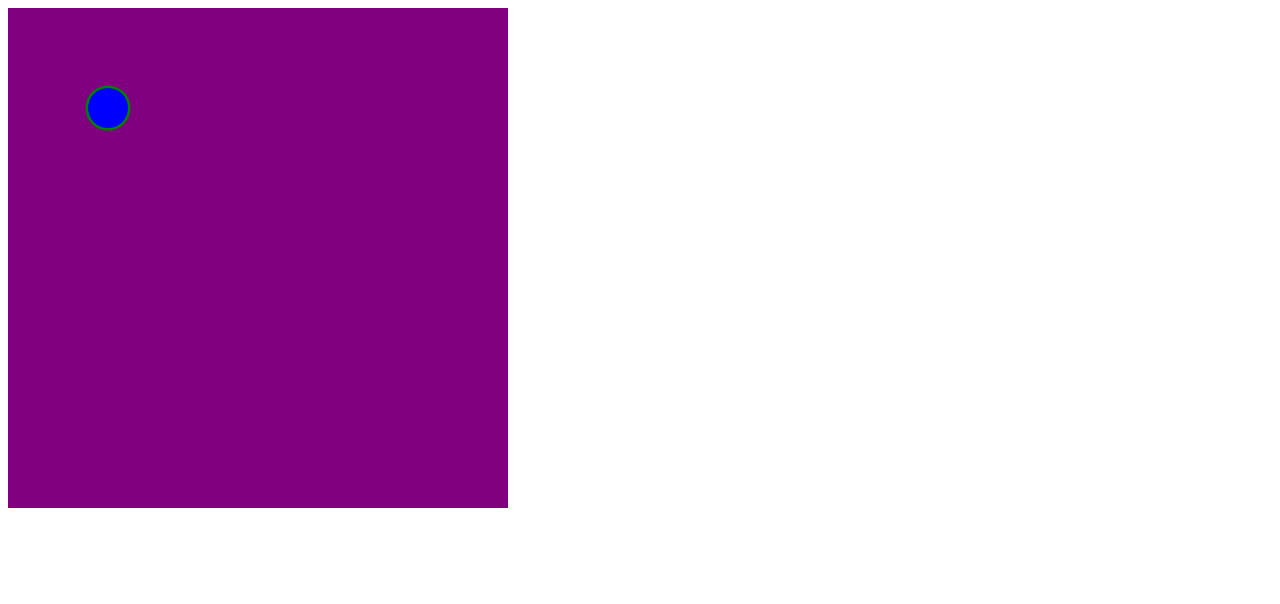
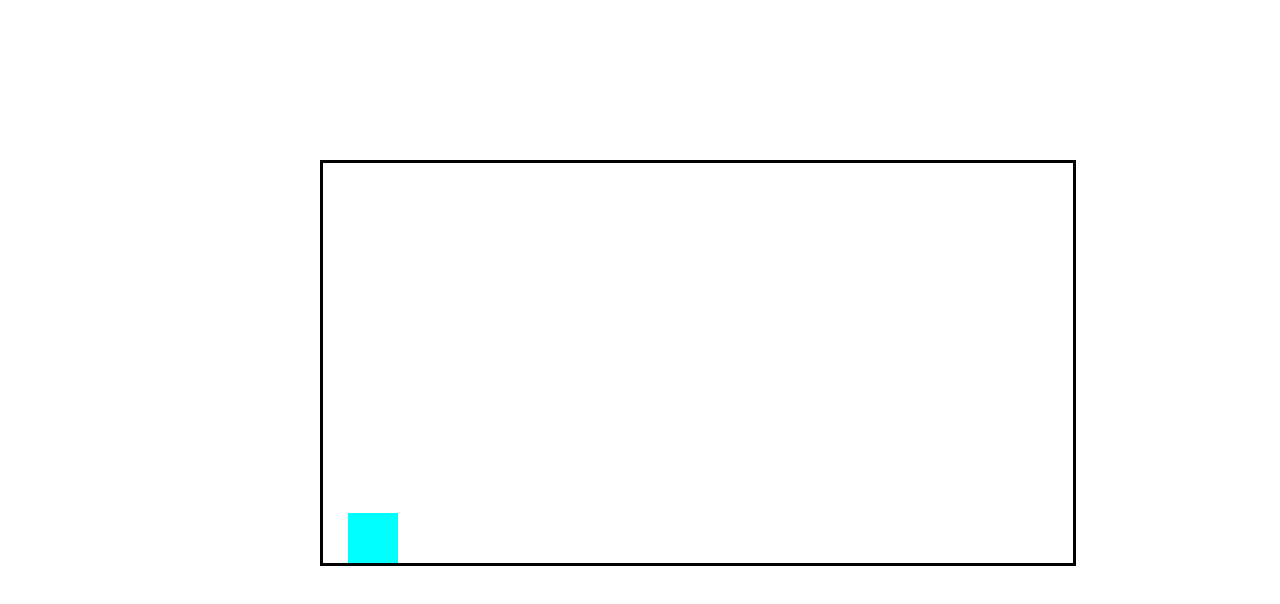
Before and after one commit to albert-d-chen/hokage, a website built with webpack: page index.html in a window 1280 px wide. Built offline with nearby package versions, Linux system fonts and the light colour scheme.

Commit message:
add jumping block

```diff
--- /dev/null
+++ b/assets/stylesheets/main.css
@@ -0,0 +1,6 @@
+#game-canvas{
+    position: absolute;
+    left: 25%;
+    top: 20%;
+    border: 3px solid black;
+}
--- a/index.html
+++ b/index.html
@@ -4,10 +4,11 @@
     <meta charset="UTF-8">
     <meta name="viewport" content="width=device-width, initial-scale=1.0">
     <title>Hokage</title>
-    <canvas id="mycanvas"></canvas>
-    <script type="application/javascript" src="practice.js"></script>
+
+    <link rel="stylesheet" type="text/css" href="./assets/stylesheets/main.css" />
+    <script type="application/javascript" src="./assets/bundle.js"></script>
 </head>
 <body>
-
+    <canvas id="game-canvas" height='400' width='750'></canvas>
 </body>
 </html>
--- /dev/null
+++ b/lib/game.js
@@ -0,0 +1,47 @@
+const Player = require('./player');
+
+class Game {
+  constructor(ctx, gameCanvas) {
+    this.ctx = ctx;
+    this.gameCanvas = gameCanvas;
+
+    this.player = new Player();
+
+    this.registerEvents();
+  }
+
+  play() {
+    console.log("play");
+    this.running = true;
+    this.animate();
+  }
+
+  start() {
+    this.player.draw(this.ctx);
+    //   requestAnimationFrame(this.update);
+  }
+
+  registerEvents() {
+    this.boundClickHandler = this.click.bind(this);
+    this.gameCanvas.addEventListener("mousedown", this.boundClickHandler);
+    document.addEventListener('keydown', () => {
+        this.player.jumping = true;
+    })
+  }
+
+  animate() {
+    this.player.animate(this.ctx);
+    if (this.running) {
+      requestAnimationFrame(this.animate.bind(this));
+    }
+  }
+
+  click(e) {
+    if (!this.running) {
+      this.play();
+    }
+  }
+
+}
+
+module.exports = Game;
--- a/lib/main.js
+++ b/lib/main.js
@@ -0,0 +1,15 @@
+const Player = require('./player.js')
+const Game = require('./game.js')
+
+
+document.addEventListener("DOMContentLoaded", function () {
+    const gameCanvas = document.getElementById("game-canvas");
+    const ctx = gameCanvas.getContext("2d");
+    // gameCanvas.width = 700;
+    // gameCanvas.height = 400;
+
+    const game = new Game(ctx, gameCanvas);
+
+    game.play();
+
+});
--- /dev/null
+++ b/lib/player.js
@@ -0,0 +1,61 @@
+class Player {
+  constructor(options) {
+    // this.position = options.position;
+    this.vel = 0;
+    this.x = 25;
+    this.y = 350;
+    this.jumping = false;
+    this.jumpCount = 0;
+  }
+
+  draw(ctx) {
+    console.log(this.y);
+    ctx.beginPath();
+    ctx.fillStyle = "cyan";
+    ctx.fillRect(this.x, this.y, 50, 50);
+    ctx.closePath();
+  }
+
+  jump(ctx) {
+    //   ctx.clearRect(this.x, this.y, 400, 750);
+    //   if (this.y < 200) {
+    //       this.y = 350;
+    //     } else {
+    //         this.y -= 30;
+
+    //   }
+
+    const gravity = 0.4;
+    const initialSpeed = 12;
+
+    // if (this.jumpCount > 50) {
+    //     this.jumping = false;
+    // } else {
+    //     this.jumping = true;
+    // }
+    if (this.jumping) {
+        ctx.clearRect(this.x, this.y, 60, 60);
+        if (this.jumpCount === 0 || !this.grounded()) {
+            this.y -= initialSpeed - gravity * this.jumpCount;
+            this.jumpCount += 1;
+        }
+    }
+    if (this.jumpCount > 60){
+      this.y = 350;
+      this.jumpCount = 0;
+      this.jumping = false;
+    }
+  }
+
+  grounded() {
+    return this.x === 25 && this.y >= 350;
+  }
+
+  animate(ctx) {
+    this.jump(ctx);
+    this.draw(ctx);
+  }
+
+}
+
+module.exports = Player;
--- a/practice.js
+++ /dev/null
@@ -1,17 +0,0 @@
-document.addEventListener("DOMContentLoaded", function () {
-    const canvasEl = document.getElementById("mycanvas");
-    canvasEl.width = 500;
-    canvasEl.height = 500;
-
-    const ctx = canvasEl.getContext("2d");
-    ctx.fillStyle = "purple";
-    ctx.fillRect(0, 0, 500, 500);
-
-    ctx.beginPath();
-    ctx.arc(100, 100, 20, 0, 2 * Math.PI, true);
-    ctx.strokeStyle = "green";
-    ctx.lineWidth = 5;
-    ctx.stroke();
-    ctx.fillStyle = "blue";
-    ctx.fill();
-});
--- a/webpack.config.js
+++ b/webpack.config.js
@@ -1,10 +1,13 @@
+const path = require('path');
+
 module.exports = {
-    entry: "./lib/main.js",
-    output: {
-        filename: "./bundle.js"
-    },
-    devtool: 'source-map',
-    resolve: {
-        extensions: ["", ".js"]
-    }
+  entry: "./lib/main.js",
+  devtool: "source-map",
+  resolve: {
+    extensions: [".js"],
+  },
+  output: {
+    path: path.resolve(__dirname, "assets"),
+    filename: "bundle.js",
+  },
 };
```
Also changed, not shown: assets/bundle.js (added, +247 -0 lines), package.json (added, +27 -0 lines), 2 other files.
